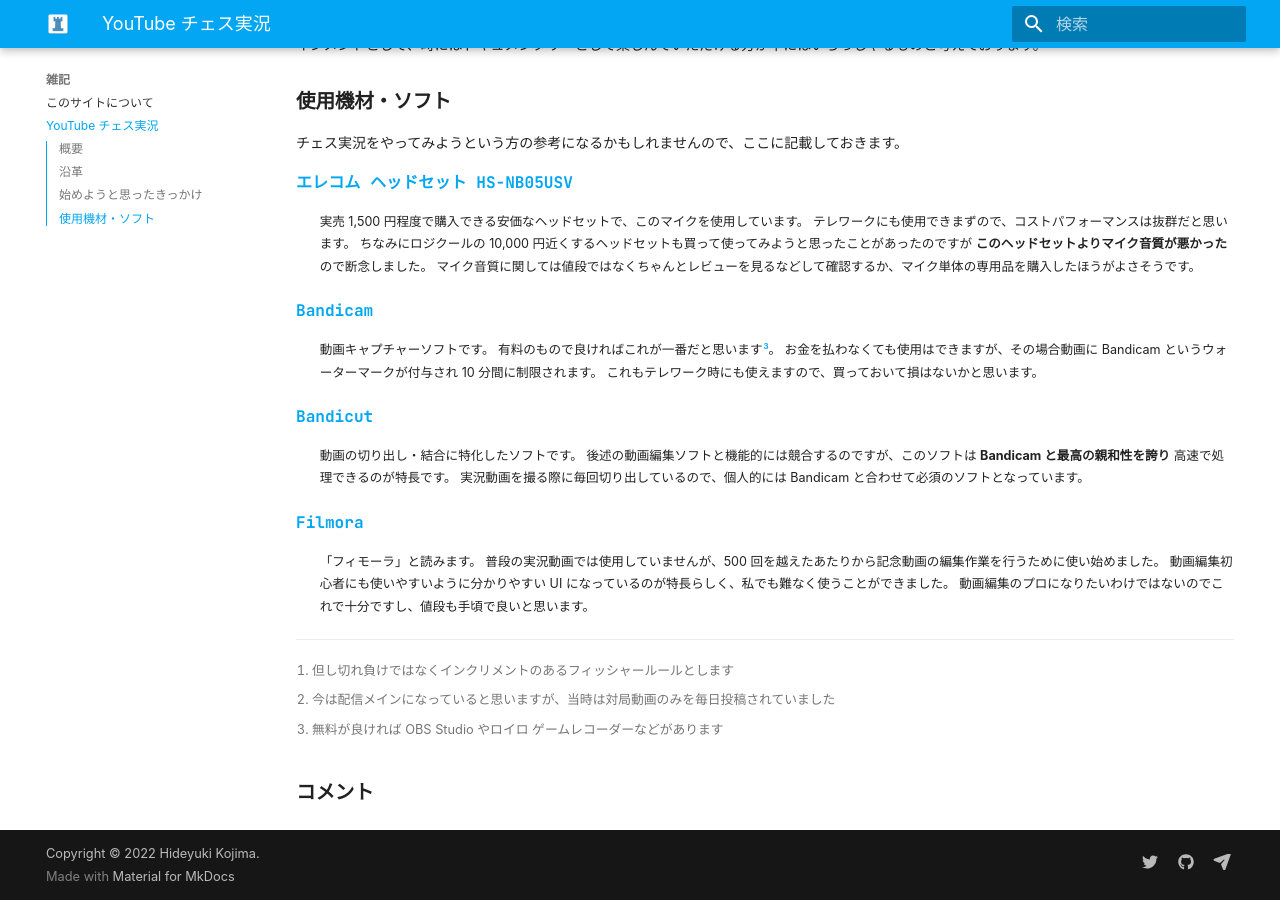
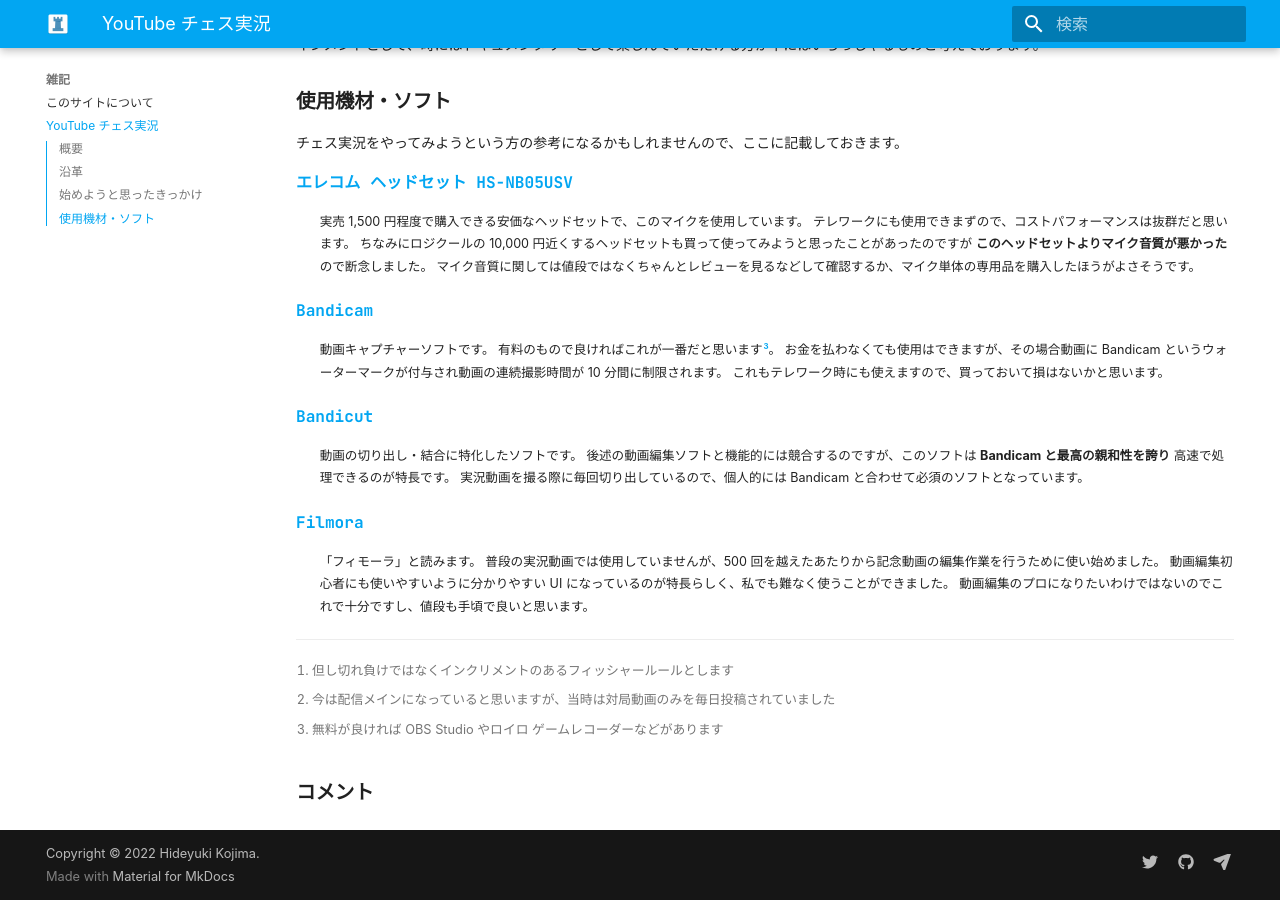
Before and after one commit to kojion/chess, an MkDocs documentation site: the page built from docs/note/youtube.md, in a window 1280 px wide and 900 px high, scrolled down 1423 px. Built offline with MkDocs 1.6.1 and Material for MkDocs 9.7.7, drawn with Linux system fonts in a browser that asks for light colours; some web fonts are replaced; comment, search, counter and statistics services are not loaded.

Commit message:
文章修正

```diff
--- a/docs/note/youtube.md
+++ b/docs/note/youtube.md
@@ -71,7 +71,7 @@
 [Bandicam](https://www.bandicam.jp/)
 :   動画キャプチャーソフトです。
 有料のもので良ければこれが一番だと思います[^3]。
-お金を払わなくても使用はできますが、その場合動画に Bandicam というウォーターマークが付与され 10 分間に制限されます。
+お金を払わなくても使用はできますが、その場合動画に Bandicam というウォーターマークが付与され動画の連続撮影時間が 10 分間に制限されます。
 これもテレワーク時にも使えますので、買っておいて損はないかと思います。
 
 [Bandicut](https://www.bandicam.jp/bandicut-video-cutter/)
```
